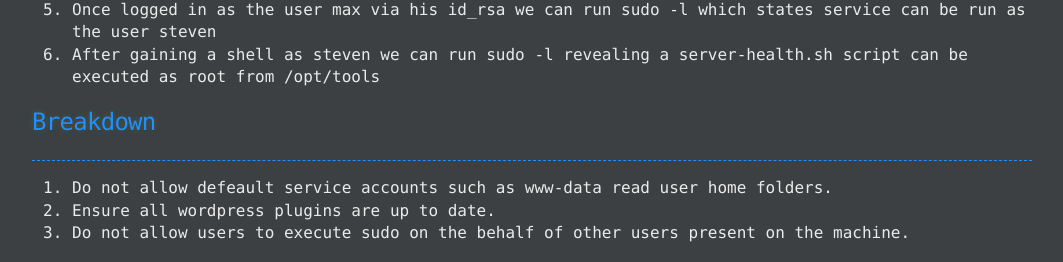
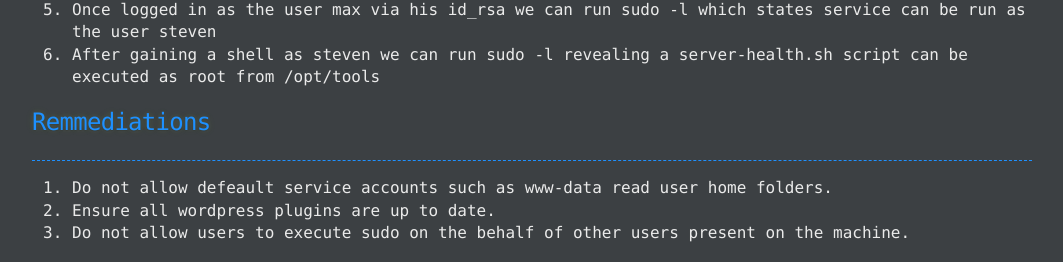
Before and after one commit to hhhharshil/hhhharshil.github.io, a Jekyll site: the page built from writeups/2021-12-25-sosimple.md, in a window 1280 px wide and 900 px high, scrolled down 8869 px. Shown: the part 635-897 px from the top of the window, without its empty margins (108-1171 px from the left). Built offline with Jekyll 4.4.1, drawn with Linux system fonts in a browser that asks for light colours; our own code applies the rules of GitHub Pages for plain Markdown files.

Commit message:
Update 2021-12-25-sosimple.md
remmediations fixed

```diff
--- a/writeups/2021-12-25-sosimple.md
+++ b/writeups/2021-12-25-sosimple.md
@@ -326,7 +326,7 @@ Then I executed it as sudo and had a root shell call back to the listerner @ 444
 5. Once logged in as the user max via his id_rsa we can run sudo -l which states service can be run as the user steven
 6. After gaining a shell as steven we can run sudo -l revealing a server-health.sh script can be executed as root from /opt/tools
 
-## Breakdown
+## Remmediations
 ---
 1. Do not allow defeault service accounts such as www-data read user home folders.
 2. Ensure all wordpress plugins are up to date.
```
